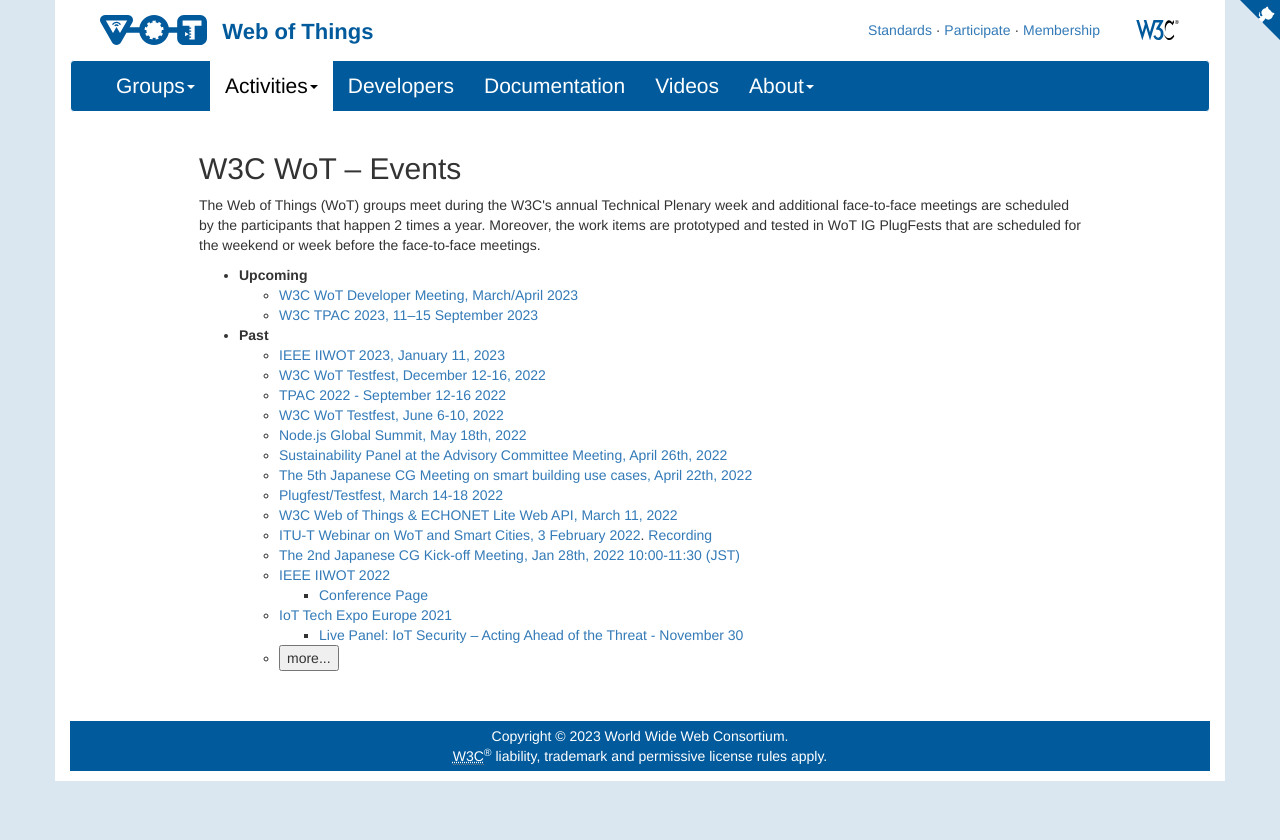
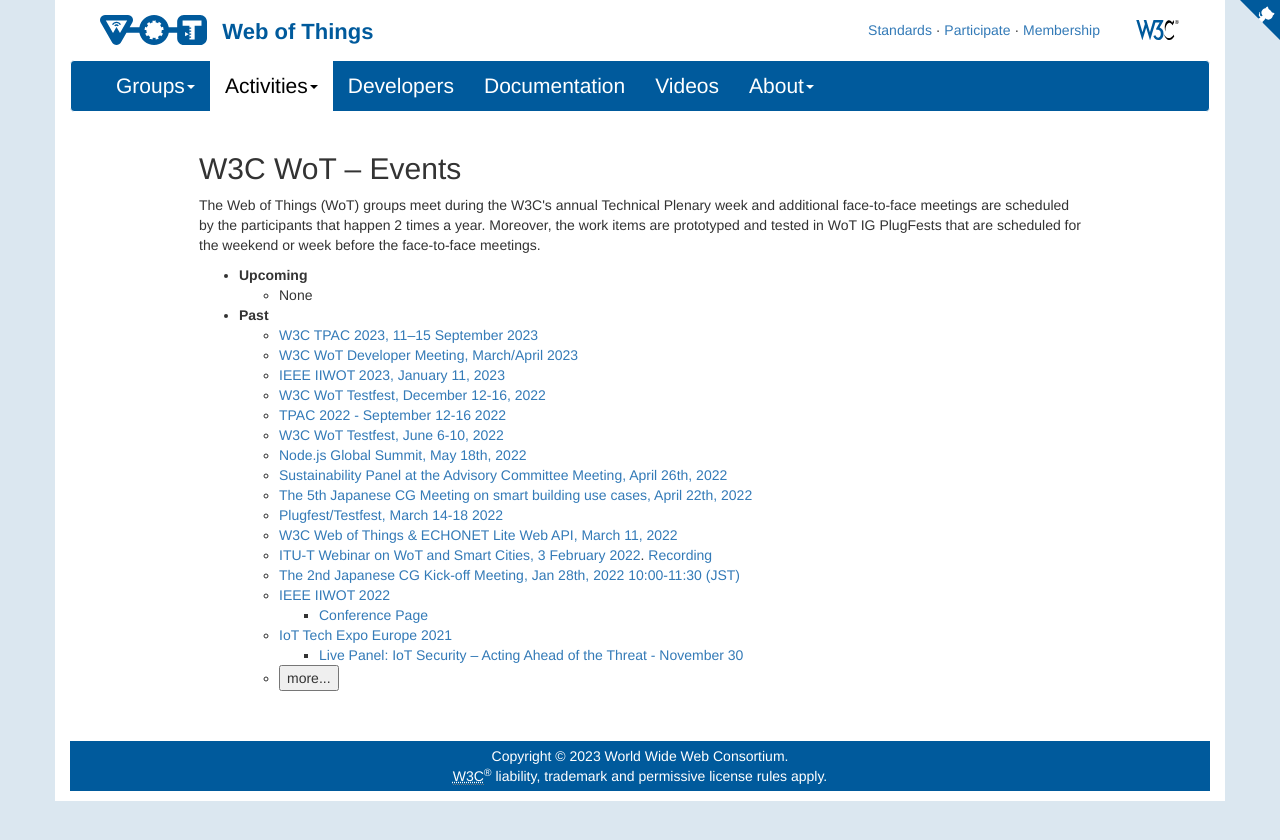
Before and after one commit to w3c/wot-marketing, a Jekyll site: the page built from docs/activities/events/index.html, in a window 1280 px wide. Shown: the top 840 px of the page. Built offline with Jekyll 4.4.1, drawn with Linux system fonts in a browser that asks for light colours; nearby versions of some CDN libraries; comment, search, counter and statistics services are not loaded.

Commit message:
move past events down

```diff
--- a/docs/activities/events/index.html
+++ b/docs/activities/events/index.html
@@ -28,13 +28,14 @@
 		<li>
 			<strong>Upcoming</strong>
 			<ul>
-				<li><a target="_blank" href="https://github.com/w3c/wot-testing/tree/main/events/2023.03.DevMtg">W3C WoT Developer Meeting, March/April 2023</a></li>
-				<li><a target="_blank" href="https://www.w3.org/2023/09/TPAC/">W3C TPAC 2023, 11–15 September 2023</a></li>
+			    <li>None</li>
 			</ul>
 		</li>
 		<li>
 			<strong>Past</strong>
 			<ul>
+				<li><a target="_blank" href="https://www.w3.org/2023/09/TPAC/">W3C TPAC 2023, 11–15 September 2023</a></li>
+				<li><a target="_blank" href="https://github.com/w3c/wot-testing/tree/main/events/2023.03.DevMtg">W3C WoT Developer Meeting, March/April 2023</a></li>
 				<li><a target="_blank" href="https://iiwot23.nws.cs.unibo.it">IEEE IIWOT 2023, January 11, 2023</a></li>
 				<li><a target="_blank" href="https://github.com/w3c/wot-testing/tree/main/events/2022.12.Online">W3C WoT Testfest, December 12-16, 2022</a></li>
 				<li><a target="_blank" href="https://www.w3.org/2022/09/TPAC/Overview.html">TPAC 2022 - September 12-16 2022</a></li>
```
